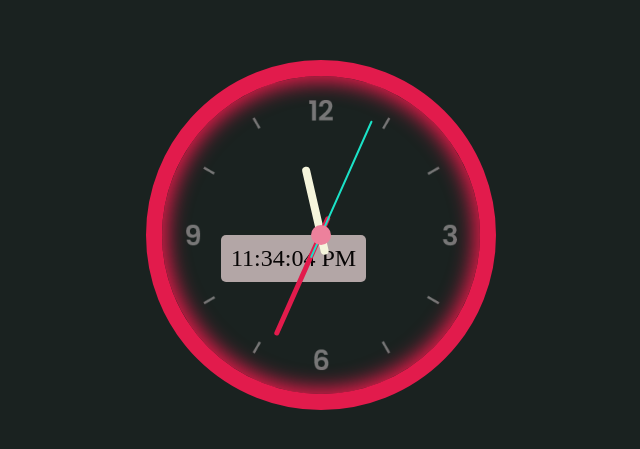
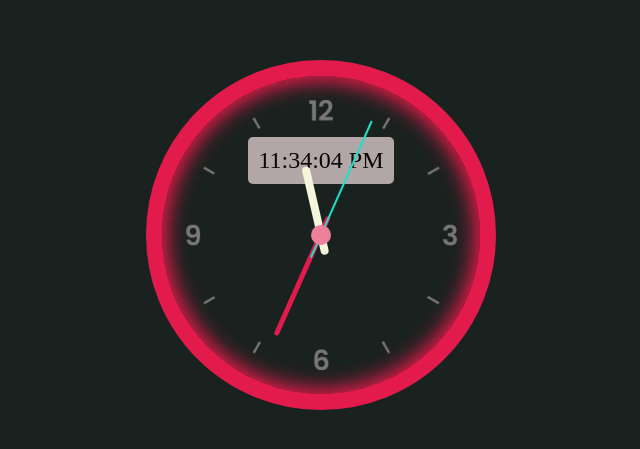
Before and after one commit to Exfrom/RelojAnalogoDigital, a plain HTML site: page index.html in a window 1280 px wide. Shown: the part 165-614 px from the top of the page, without its empty margins (319-959 px from the left). Drawn offline with Linux system fonts and the light colour scheme.

Commit message:
correcciondiv

```diff
--- a/css/style.css
+++ b/css/style.css
@@ -92,8 +92,10 @@ body {
 
 /* Reloj digital */
 .reloj-digital {
-    position: absolute;
-    top: 50%; /* Ajusta la posición vertical para que esté en el centro vertical del reloj análogo */
+    display: flex;
+    justify-content: center;
+    align-items: center;
+    margin-top: -150px; /* Ajusta la posición vertical para que esté en el centro vertical del reloj análogo */
     left: calc(50% - 100px); /* Ajusta la posición horizontal para que esté centrado horizontalmente */
     background-color: #b3a6a6; /* Color de fondo del reloj digital */
     color: #070505; /* Color del texto del reloj digital */
--- a/index.html
+++ b/index.html
@@ -11,10 +11,11 @@
         <div class="hora"></div>
         <div class="minuto"></div>
         <div class="segundo"></div>
+        <div class="reloj-digital">
+            <div id="reloj-digital-display">12:00:00 AM</div>
+        </div>
     </div>
-    <div class="reloj-digital">
-        <div id="reloj-digital-display">12:00:00 AM</div>
-    </div>
+
     <script src="./script.js"></script>
 </body>
 </html>
--- a/script.js
+++ b/script.js
@@ -34,5 +34,5 @@ function agregarCeros(tiempo) {
     return tiempo < 10 ? '0' + tiempo : tiempo;
 }
 
-setInterval(actualizarRelojAnalogico, 1000); // Actualizar reloj analógico cada segundo
-setInterval(actualizarRelojDigital, 1000); // Actualizar reloj digital cada segundo
+setInterval(actualizarRelojAnalogico, 1); // Actualizar reloj analógico cada segundo
+setInterval(actualizarRelojDigital, 1); // Actualizar reloj digital cada segundo
```
